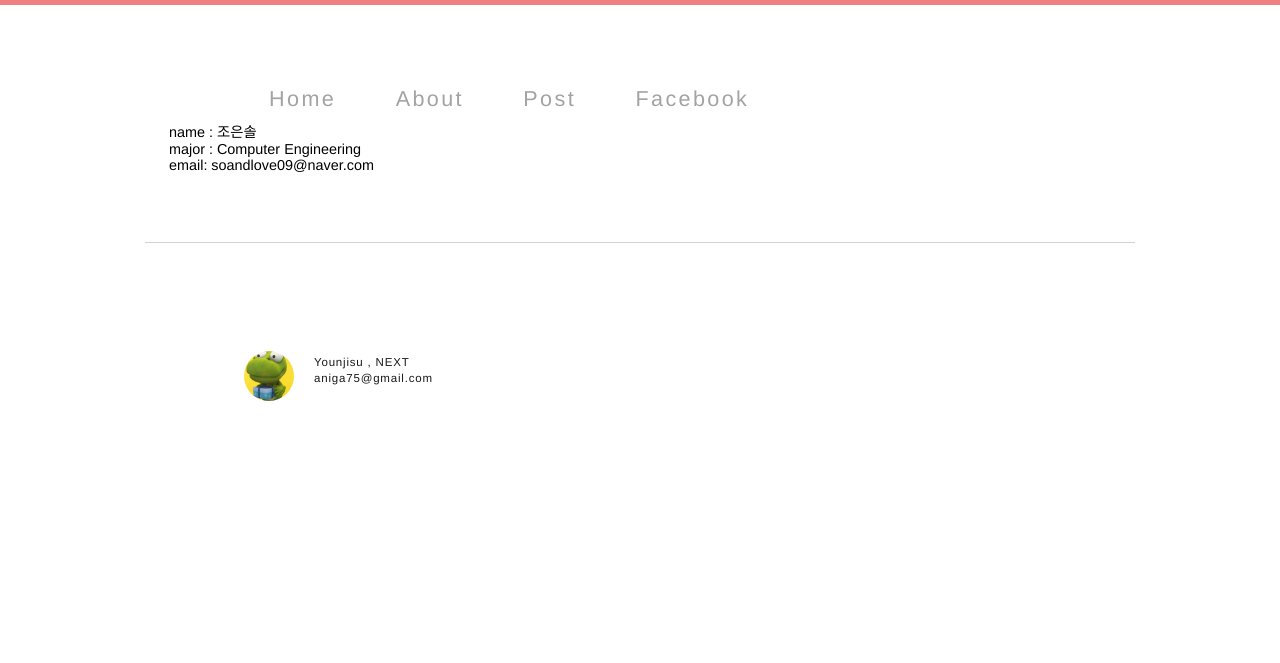
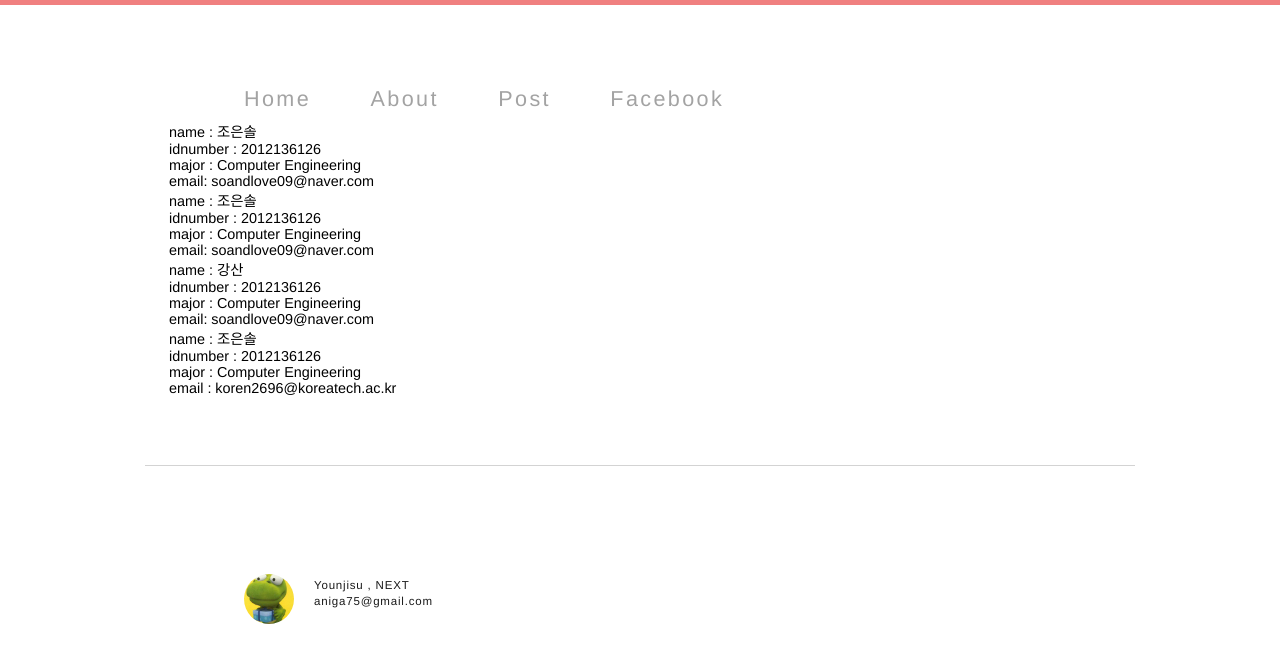
Before and after one commit to kuthealth/kuthealth.github.com, a Jekyll site: the page page/about.html, which Jekyll copies as it is, in a window 1280 px wide. Shown: the top 663 px of the page. Built offline with Jekyll 4.4.1, drawn with Linux system fonts in a browser that asks for light colours; comment, search, counter and statistics services are not loaded.

Commit message:
Update about.html

```diff
--- a/page/about.html
+++ b/page/about.html
@@ -35,9 +35,24 @@
          </header>
 
 <p>&nbsp&nbsp&nbsp&nbsp&nbsp name : 조은솔</p>
+<p>&nbsp&nbsp&nbsp&nbsp&nbsp idnumber : 2012136126</p>
 <p>&nbsp&nbsp&nbsp&nbsp&nbsp major : Computer Engineering</p>
 <p>&nbsp&nbsp&nbsp&nbsp&nbsp email: soandlove09@naver.com</p>
 
+<p>&nbsp&nbsp&nbsp&nbsp&nbsp name : 조은솔</p>
+<p>&nbsp&nbsp&nbsp&nbsp&nbsp idnumber : 2012136126</p>
+<p>&nbsp&nbsp&nbsp&nbsp&nbsp major : Computer Engineering</p>
+<p>&nbsp&nbsp&nbsp&nbsp&nbsp email: soandlove09@naver.com</p>
+
+<p>&nbsp&nbsp&nbsp&nbsp&nbsp name : 강산</p>
+<p>&nbsp&nbsp&nbsp&nbsp&nbsp idnumber : 2012136126</p>
+<p>&nbsp&nbsp&nbsp&nbsp&nbsp major : Computer Engineering</p>
+<p>&nbsp&nbsp&nbsp&nbsp&nbsp email: soandlove09@naver.com</p>
+
+<p>&nbsp&nbsp&nbsp&nbsp&nbsp name     : 조은솔</p>
+<p>&nbsp&nbsp&nbsp&nbsp&nbsp idnumber : 2012136126</p>
+<p>&nbsp&nbsp&nbsp&nbsp&nbsp major    : Computer Engineering</p>
+<p>&nbsp&nbsp&nbsp&nbsp&nbsp email    : koren2696@koreatech.ac.kr</p>
 
 
         <footer>
```
Also changed, not shown: other parts of page/about.html (+1 -1 lines).
